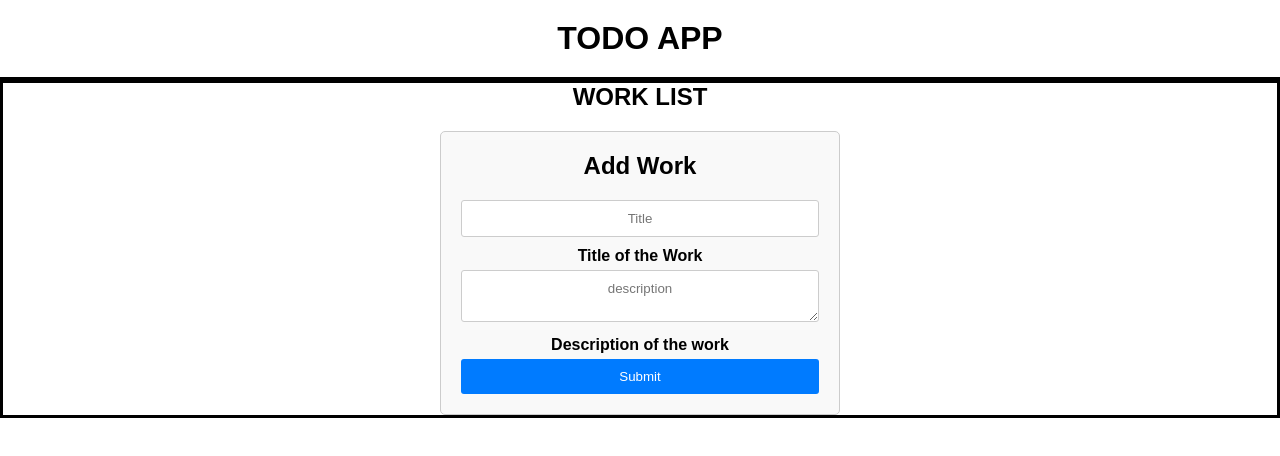
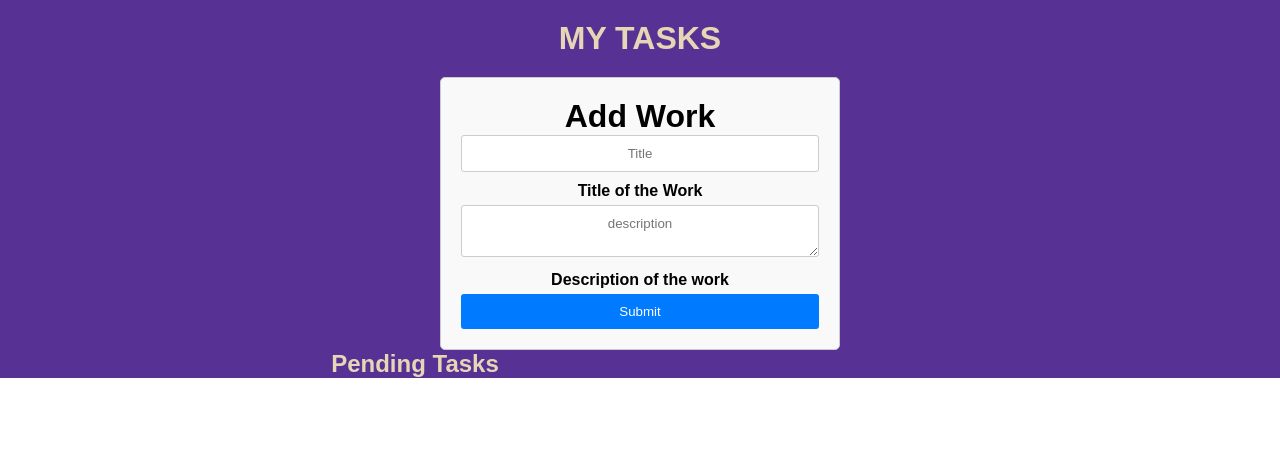
Before and after one commit to Ashwin-2408/To_Do-App, a React (Create React App) app in the folder todo_app/: page / in a window 1280 px wide. Shown: the top 456 px of the page. Built offline with nearby package versions, Linux system fonts and the light colour scheme.

Commit message:
created the working_list

```diff
--- a/todo_app/src/App.css
+++ b/todo_app/src/App.css
@@ -2,12 +2,10 @@
     display: flex;
     flex-direction: column;
     height: 100vh;
+
   }
 
-  .content-container {
-    display: flex;
-    flex: 1;
-  }
+
 
   .left-half {
     flex: 1;
--- a/todo_app/src/App.js
+++ b/todo_app/src/App.js
@@ -7,11 +7,8 @@ function App() {
   return (
     <div className="app-container">
       <Header />
-      <div className="content-container">
-        <div className="right-half">
-          <TodoCardList />
-        </div>
-      </div>
+
+      <TodoCardList />
     </div>
   );
 }
--- a/todo_app/src/Components/Header.css
+++ b/todo_app/src/Components/Header.css
@@ -1,13 +1,12 @@
-*{
+* {
     text-align: center;
-}
-.Container{
-    padding-top: 20px;
-    border: 2px;
-    border-bottom: 4px;
-    border: solid black;
-    border-top: transparent;
-    border-right: transparent;
-    border-left: transparent;
-    padding-bottom: 20px;
-}
+  }
+
+  .Container {
+    padding: 20px 0; /* Set equal padding on top and bottom */
+     /* Simplify border shorthand */
+    color:#E8D5B5;
+    background-color: #573294;
+
+
+  }
--- a/todo_app/src/Components/Header.js
+++ b/todo_app/src/Components/Header.js
@@ -3,7 +3,7 @@ import "./Header.css";
 const Header = () => {
   return (
     <div className="Container">
-      <h1>TODO APP</h1>
+      <h1 className="text">MY TASKS</h1>
     </div>
   );
 };
--- a/todo_app/src/Components/TodoCardList.css
+++ b/todo_app/src/Components/TodoCardList.css
@@ -1,11 +1,22 @@
 .todo_list{
-    border:solid black
+
+    background-color: #573294;
+
+
+}
+
+h2{
+    position: relative;
+    left: -225px;
+    color:#E8D5B5;
 }
 
 
 
 .work_preview{
+    background-color:#573294;
     border: solid black;
     height: 100px;
     width: 100px;
+
 }
--- a/todo_app/src/Components/TodoCardList.js
+++ b/todo_app/src/Components/TodoCardList.js
@@ -2,9 +2,11 @@ import React, { useState } from "react";
 import { ImBin } from "react-icons/im";
 import "./TodoCardList.css";
 import Todoadd from "./TodoCard_Adder";
+import WorkingTasks from "./WorkingTask";
 
 const TodoCardList = () => {
   const [data, setData] = useState([]);
+  const [work_list, set_work_list] = useState([]);
 
   const handleData = (senddata) => {
     setData([...data, senddata]);
@@ -13,19 +15,33 @@ const TodoCardList = () => {
     const newData = data.filter((task) => task.id !== id);
     setData(newData);
   };
+  const working = (id) => {
+    const newdata = data.filter((work) => work.id !== id);
+    setData(newdata);
+    for (let i = 0; i < data.length; i++) {
+      if (data[i].id === id) {
+        set_work_list([...work_list, data[i]]);
+      }
+    }
+  };
 
   return (
+    <div>
       <div className="todo_list">
-      <h2>WORK LIST</h2>
-
         <Todoadd sendata={handleData} />
+        <h2>Pending Tasks</h2>
         {data.map((todos) => (
           <div className="work_preview" key={todos.id}>
             <p>Work Name is {todos.title}</p>
             <p>description is {todos.description}</p>
             <ImBin onClick={() => handle_Delete(todos.id)} />
+            <button onClick={() => working(todos.id)}>completed</button>
           </div>
         ))}
+      </div>
+      <div className="Working_task_list">
+        <WorkingTasks work_list={work_list} />
+      </div>
     </div>
   );
 };
--- a/todo_app/src/Components/TodoCard_Adder.js
+++ b/todo_app/src/Components/TodoCard_Adder.js
@@ -22,7 +22,7 @@ const Todoadd = ({ sendata }) => {
 
   return (
     <div className="Form">
-      <h2>Add Work</h2>
+      <h1>Add Work</h1>
       <form onSubmit={handle_Submission}>
         <input
           type="text"
--- /dev/null
+++ b/todo_app/src/Components/WorkingTask.js
@@ -0,0 +1,18 @@
+import React from "react";
+
+const Working_Tasks = ({ work_list }) => {
+  const data = work_list;
+
+  return (
+    <div>
+      {data.map((work) => (
+        <div key={work.id}>
+          <p>Work Name is {work.title}</p>
+          <p>description is {work.description}</p>
+        </div>
+      ))}
+    </div>
+  );
+};
+
+export default Working_Tasks;
--- a/todo_app/src/index.css
+++ b/todo_app/src/index.css
@@ -3,4 +3,5 @@
   padding:0;
   box-sizing: border-box;
   font-family: sans-serif;
+
 }
```
Lines whose indentation alone changed are shown as unchanged.
